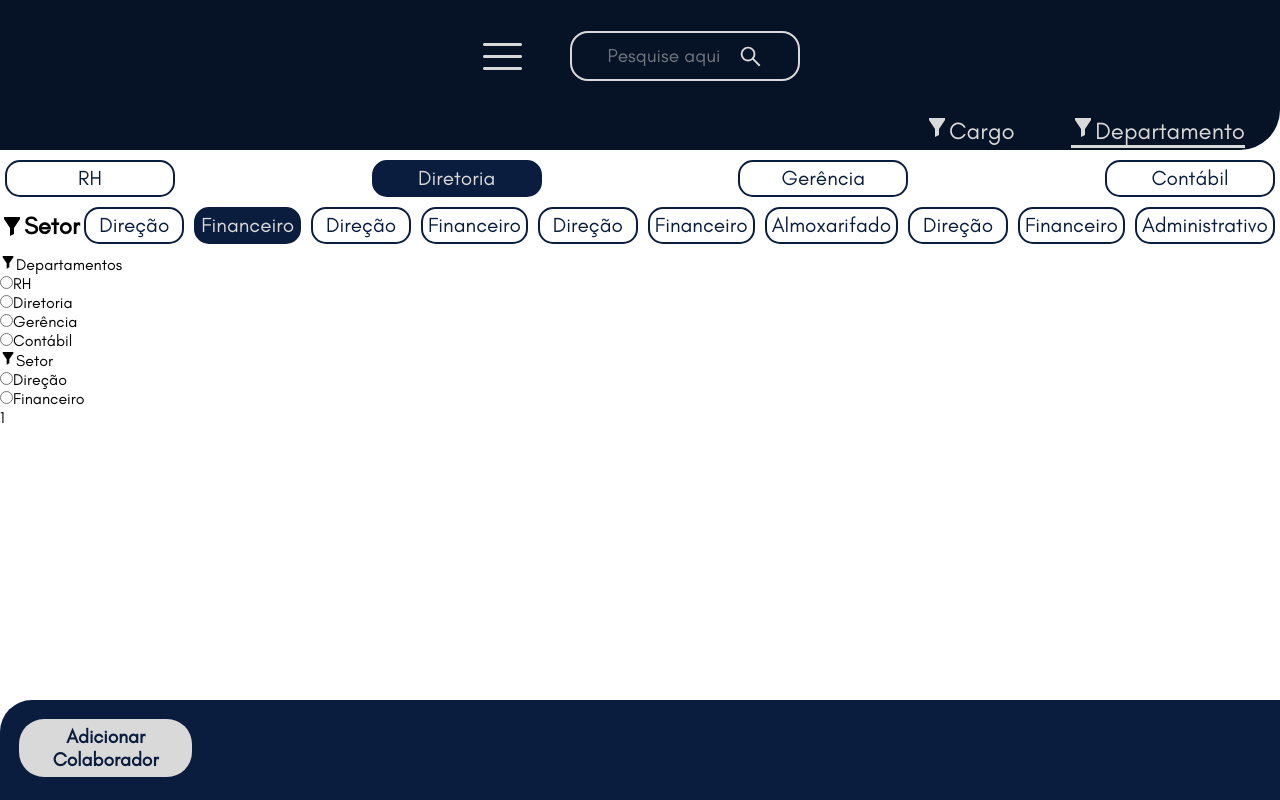
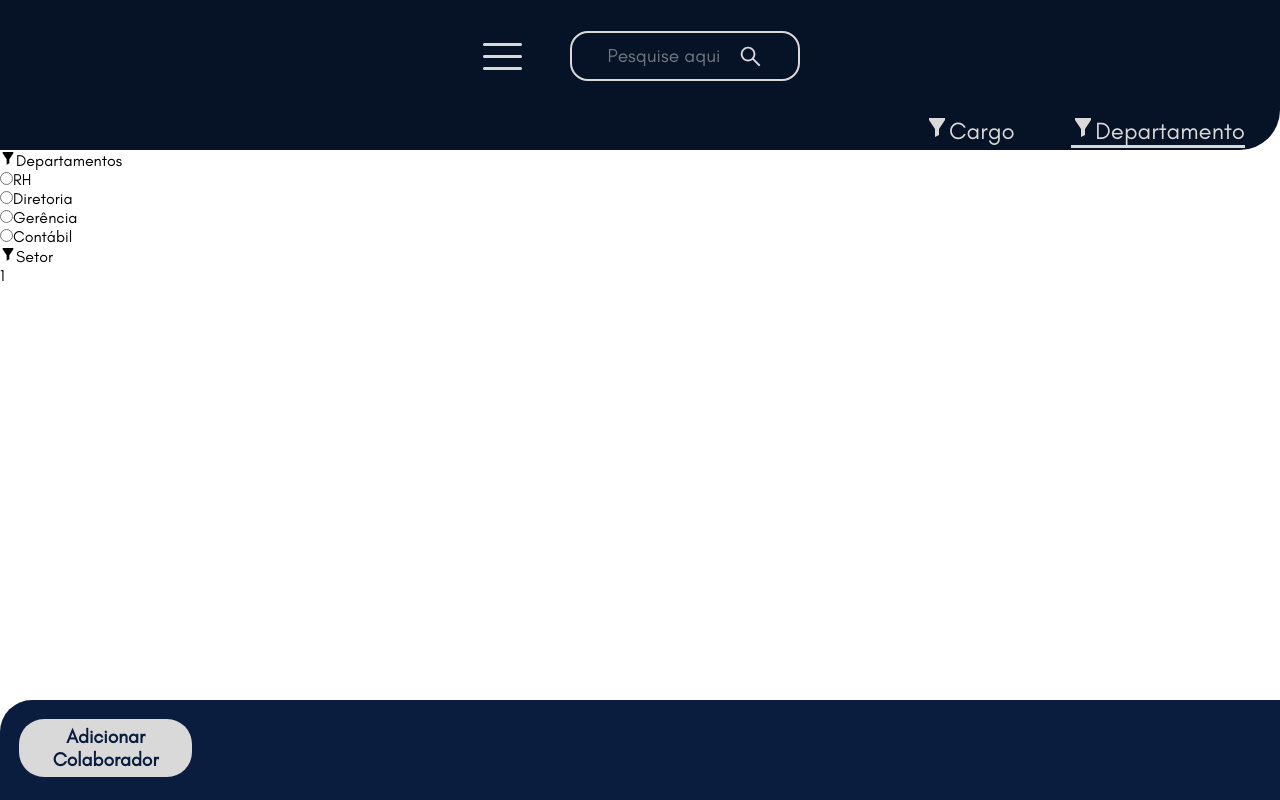
Before and after one commit to fabriciofsn/FRONT_END_HACKTHON_III, a React (Create React App) app: page /colaborador in a window 1280 px wide. Built offline with nearby package versions, Linux system fonts and the light colour scheme.

Commit message:
filterDesktop

```diff
--- a/src/components/FiltroDesktop.js
+++ b/src/components/FiltroDesktop.js
@@ -4,25 +4,28 @@ import { tableSetores } from "../tables/TableSetores";
 
 
 
-export function FiltroDesktop({ icon="", title="", setor= false, array= null}){
+export function FiltroDesktop({ icon="", title="", departamento= false, array= null}){
 
-    let opcaoSelecionada = "";
+    let opcaoSelecionada = ""
 
-    let arrayFilter = array
+    const [arrayFilter, setArrayFilter] = useState(tableSetores)
 
     // const changeRadioSetoresFilter = () => {
-        if(setor === true){arrayFilter = array.filter((setor) => setor.departamentoId === "RH")}
+        // if(setor === true){arrayFilter = array.filter((setor) => setor.departamentoId === opcaoSelecionada)}
+
+        const changeRadioSetoresFilter = () =>{
+           setArrayFilter(tableSetores.filter((setor) => setor.departamentoId === opcaoSelecionada))
+        }
+
+        useEffect(() => {
+          changeRadioSetoresFilter();
+        }, []);
 
 
     const handleInputChange = (event) => {
         opcaoSelecionada = event.target.value;
-        console.log(opcaoSelecionada)
-        console.log(arrayFilter)
-        // changeRadioSetoresFilter()
+        changeRadioSetoresFilter()
       };
-
-
-
 
 
     return(
@@ -34,8 +37,8 @@ export function FiltroDesktop({ icon="", title="", setor= false, array= null}){
                 </span>
             )}<br/>
 
-           {array &&
-        arrayFilter.map((valor) => {
+         {array && departamento &&
+        array.map((valor) => {
 
           return (
             <>
@@ -43,9 +46,22 @@ export function FiltroDesktop({ icon="", title="", setor= false, array= null}){
                <label htmlFor={valor.id}>{valor.nome}</label><br></br>
             </>
           );
+        })
+
+        }
+
+        <p>{icon}Setor</p>
+        {arrayFilter.map((setor) =>{
+
+          return(
+            <>
+              <input type="radio" id={setor.id} name={"setor"} value={setor.id} key={setor.id}></input>
+               <label htmlFor={setor.id}>{setor.nome}</label><br></br>
+            </>
+          )
         })}
-
 
         </div>
     );
+
 }
--- a/src/screens/Colaborador.js
+++ b/src/screens/Colaborador.js
@@ -8,6 +8,8 @@ import Colaboradores from "../components/Colaboradores";
 import {tableSetores} from "../tables/TableSetores";
 import {tableDepartamentos} from "../tables/TableDepartamentos";
 import {FiltroDesktop} from "../components/FiltroDesktop";
+import "../styles/mediaQuery.css"
+import tableColaboradores from "../tables/TableColaboradores";
 
 
 const Colaborador = () => {
@@ -25,10 +27,14 @@ const Colaborador = () => {
         iconDep={<RiFilter2Fill />}
         departamento="Departamento"
       />
+      <div className="showMobile">
       <Filtros array={tableDepartamentos} />
       <Filtros icon={<RiFilter2Fill />} title="Setor" array={tableSetores} />
-      <FiltroDesktop icon={<RiFilter2Fill />} title="Departamentos" array={tableDepartamentos} />
-      <FiltroDesktop icon={<RiFilter2Fill />} title="Setor" array={tableSetores} setor={true}/>
+      </div>
+      <div className="showDesktop">
+      <FiltroDesktop icon={<RiFilter2Fill />} title="Departamentos" array={tableDepartamentos} departamento={true}/>
+      </div>
+      {/* <FiltroDesktop icon={<RiFilter2Fill />} title="Setor" array={tableSetores} setor={true}/> */}
       <Colaboradores />
       {modal && <Cadastro handleClick={handleClick} />}
       <DivFooter>
--- /dev/null
+++ b/src/styles/mediaQuery.css
@@ -0,0 +1,13 @@
+.showDesktop{
+    display: none;
+}
+
+@media (min-width: 600px){
+    .showDesktop{
+        display: block;
+    }
+
+    .showMobile{
+        display: none;
+    }
+}
```
